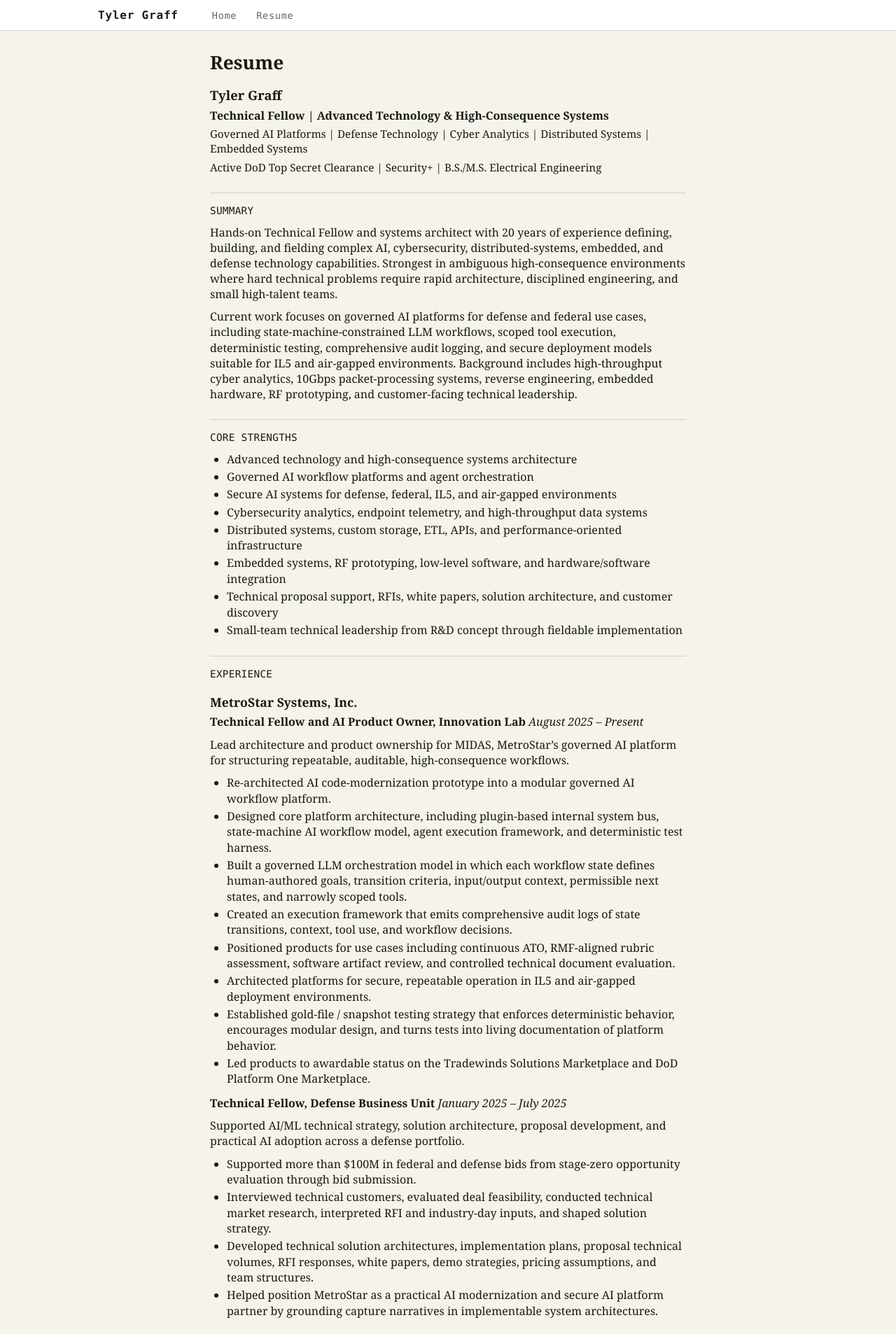
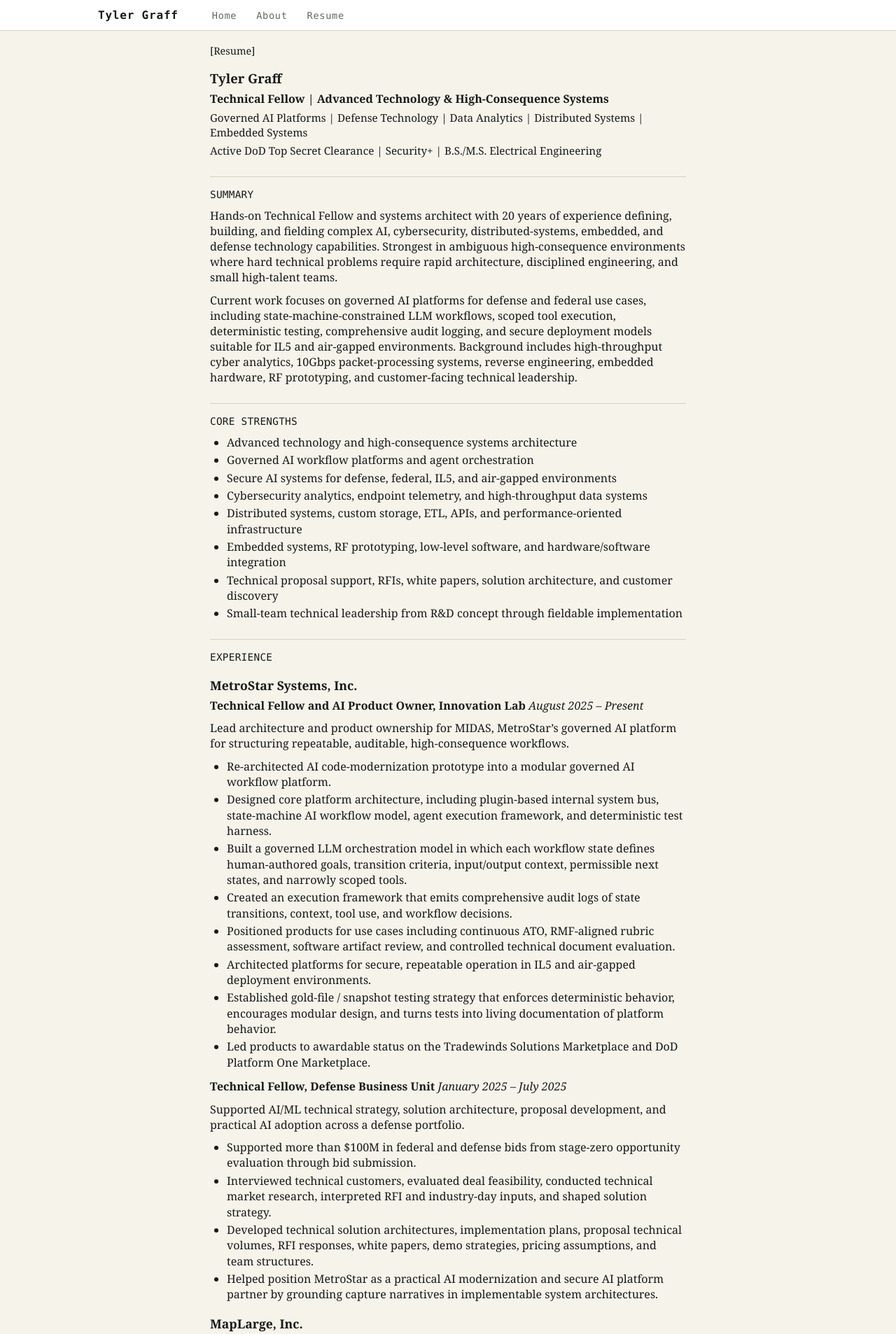
Before and after one commit to tylergraff/tylergraff.github.io, a Jekyll site: the page built from resume.md, in a window 1280 px wide. Shown: the top 1906 px of the page at 70% size. Built offline with Jekyll 4.4.1, drawn with Linux system fonts in a browser that asks for light colours.

Commit message:
add about-me content and make style updates

```diff
--- a/_includes/header.html
+++ b/_includes/header.html
@@ -3,6 +3,7 @@
         <a href="/" class="site-title">Tyler Graff</a>
         <nav class="site-nav">
             <a href="/" class="nav-link">Home</a>
+            <a href="/about/" class="nav-link">About</a>
             <a href="/resume/" class="nav-link">Resume</a>
         </nav>
     </div>
--- a/_layouts/page.html
+++ b/_layouts/page.html
@@ -5,7 +5,7 @@ layout: default
 <article class="page">
     {% if page.title %}
     <header class="page-header">
-        <h1>{{ page.title }}</h1>
+        <h1>[{{ page.title }}]</h1>
     </header>
     {% endif %}
 
--- a/assets/css/main.css
+++ b/assets/css/main.css
@@ -211,12 +211,15 @@ main {
 }
 
 .page-header {
+    margin-top: -0.5rem;
     margin-bottom: 0.75rem;
 }
 
 .page-header h1 {
     margin-top: 0;
     margin-bottom: 1rem;
+    font-size: 0.9rem;
+    font-weight: 400;
 }
 
 .page-meta {
--- a/resume.md
+++ b/resume.md
@@ -9,7 +9,7 @@ title: Resume
 
 <p class="resume-title">Technical Fellow | Advanced Technology & High-Consequence Systems</p>
 
-<p class="resume-tags">Governed AI Platforms | Defense Technology | Cyber Analytics | Distributed Systems | Embedded Systems</p>
+<p class="resume-tags">Governed AI Platforms | Defense Technology | Data Analytics | Distributed Systems | Embedded Systems</p>
 
 <p class="resume-credentials">Active DoD Top Secret Clearance | Security+ | B.S./M.S. Electrical Engineering</p>
 
```
Also changed, not shown: about.md (added, +44 -0 lines).
